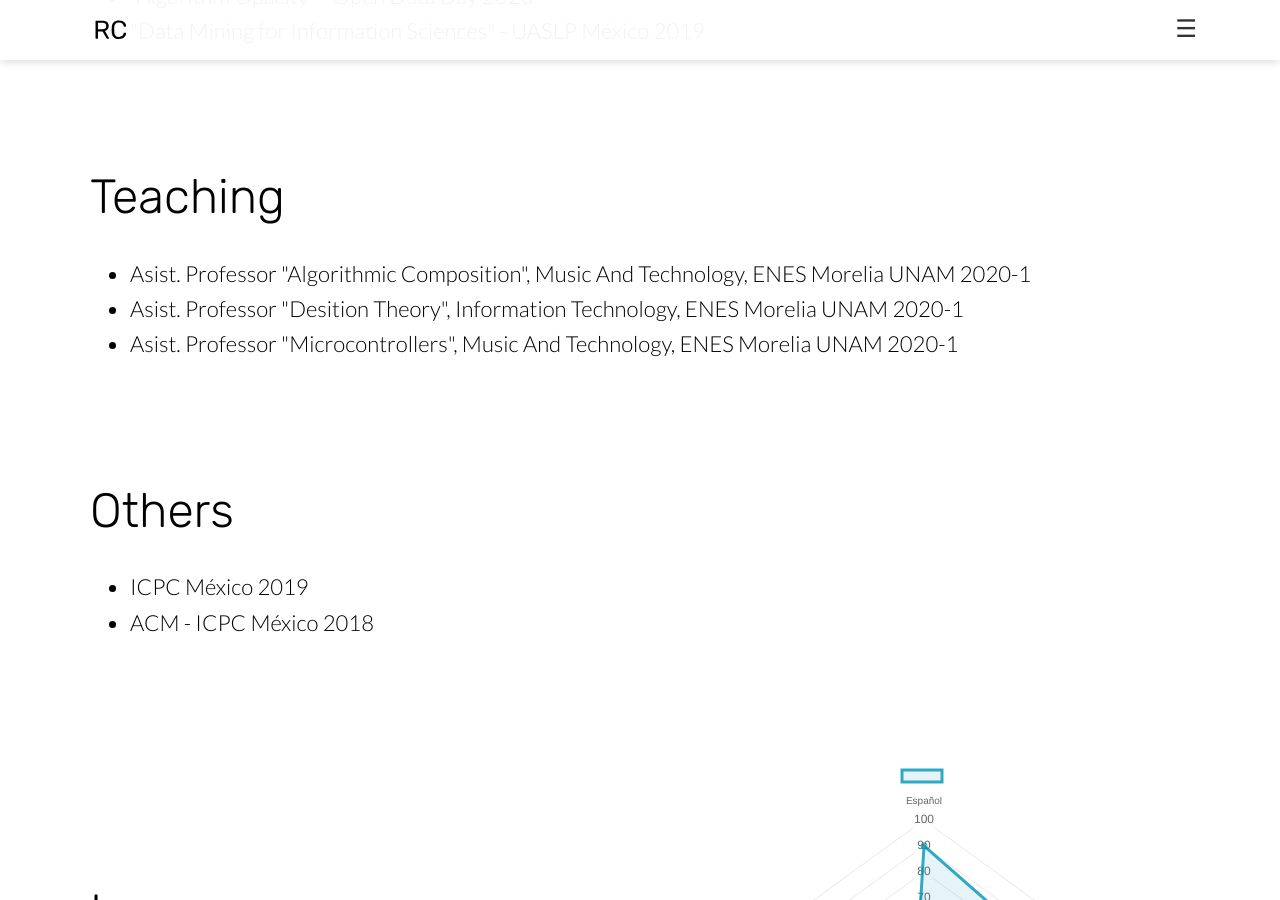
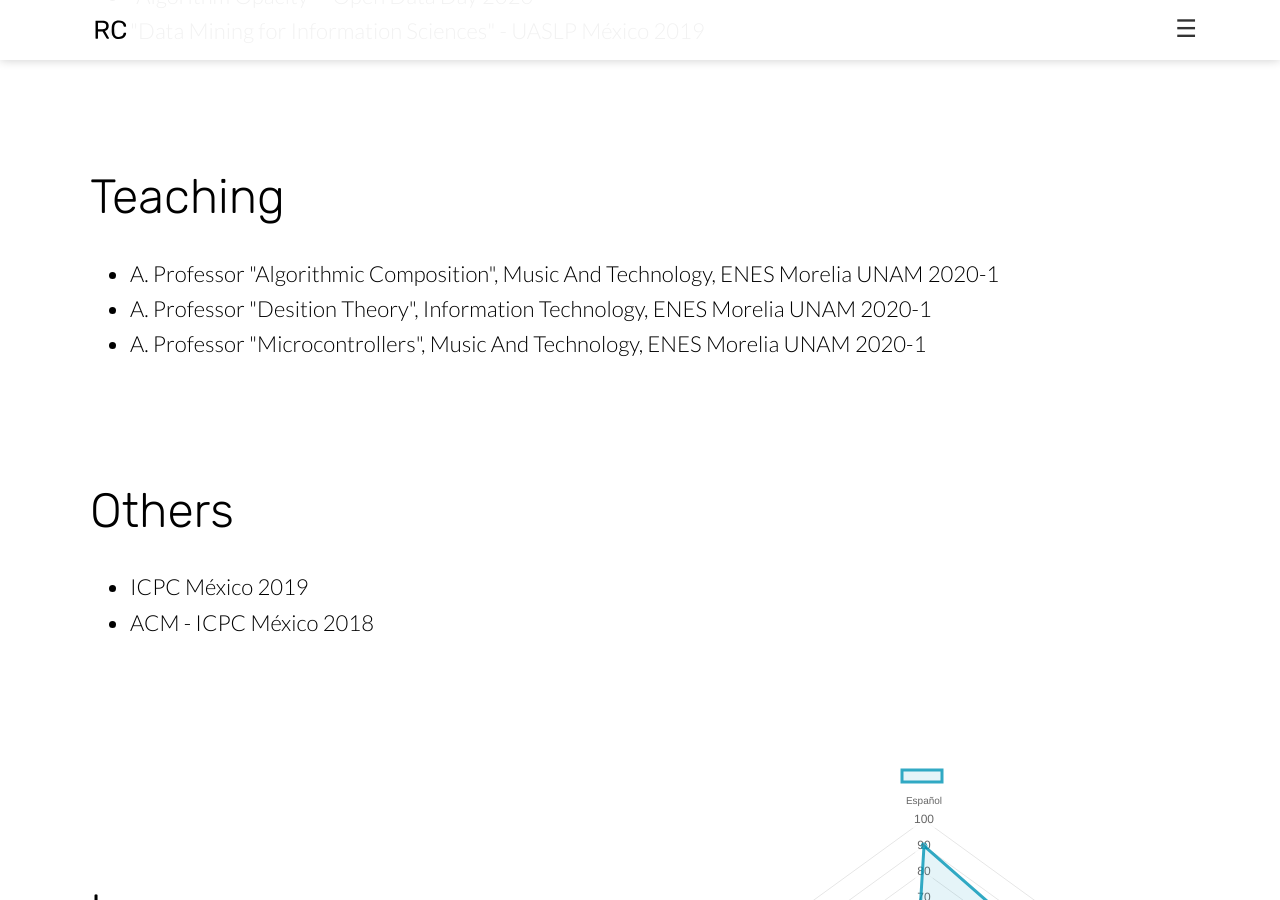
Before and after one commit to roicort/roicort.github.io, a Jekyll site: the page built from cv/index.html, in a window 1280 px wide and 900 px high, scrolled down 2864 px. Built offline with Jekyll 4.4.1, drawn with Linux system fonts in a browser that asks for light colours; nearby versions of some CDN libraries.

Commit message:
Update index.html

```diff
--- a/cv/index.html
+++ b/cv/index.html
@@ -93,9 +93,9 @@ image: https://images.unsplash.com/photo-1516979187457-637abb4f9353?ixlib=rb-1.2
 				<h2 class="editable">Teaching</h2>
 				<p class="editable"></p>
 				<ul>
-					<li>Asist. Professor "Algorithmic Composition", Music And Technology, ENES Morelia UNAM 2020-1 </li>
-					<li>Asist. Professor "Desition Theory", Information Technology, ENES Morelia UNAM 2020-1 </li>
-					<li>Asist. Professor "Microcontrollers", Music And Technology, ENES Morelia UNAM 2020-1 </li>
+					<li>A. Professor "Algorithmic Composition", Music And Technology, ENES Morelia UNAM 2020-1 </li>
+					<li>A. Professor "Desition Theory", Information Technology, ENES Morelia UNAM 2020-1 </li>
+					<li>A. Professor "Microcontrollers", Music And Technology, ENES Morelia UNAM 2020-1 </li>
 				</ul>
 			</div>
 		</div>
```
